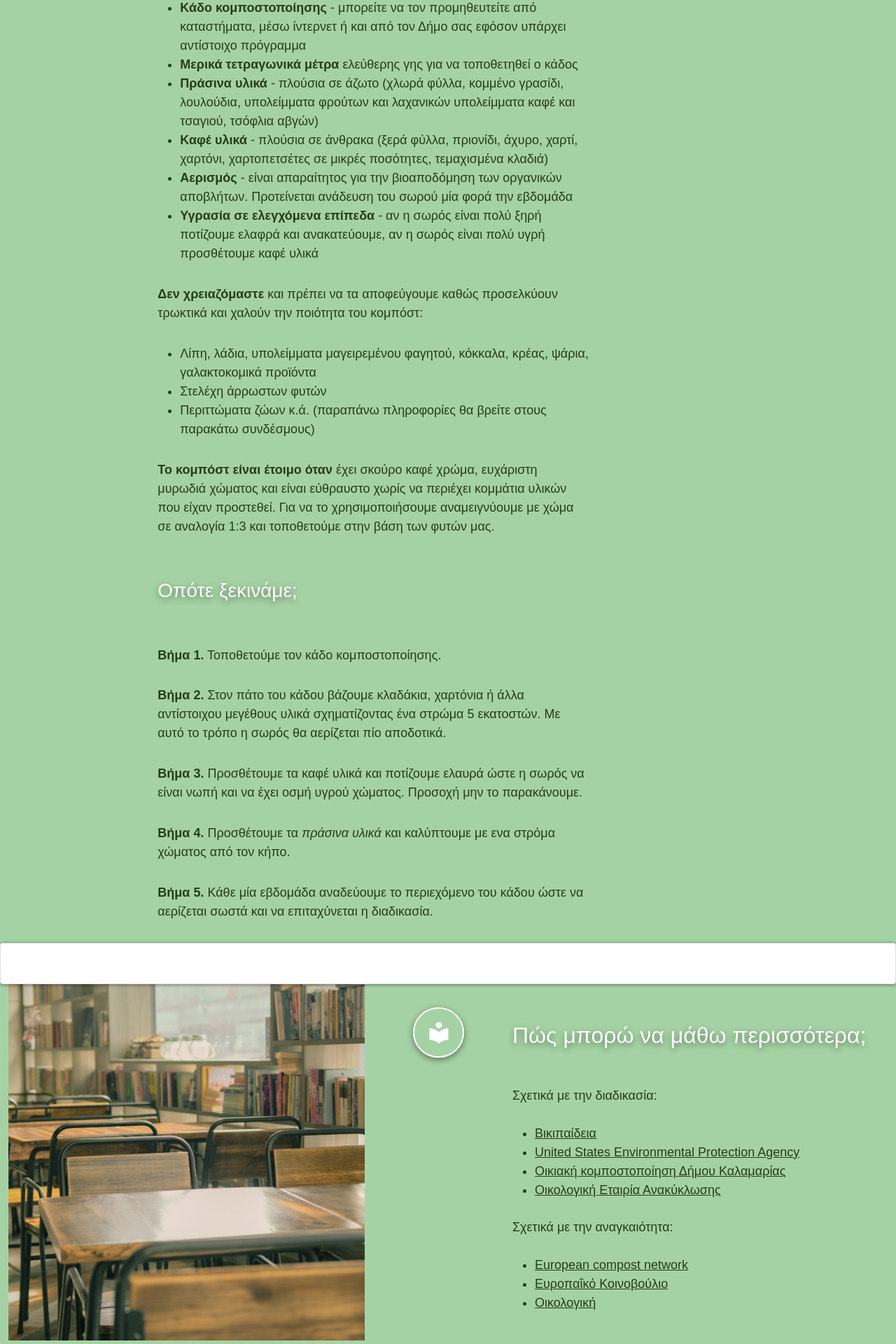
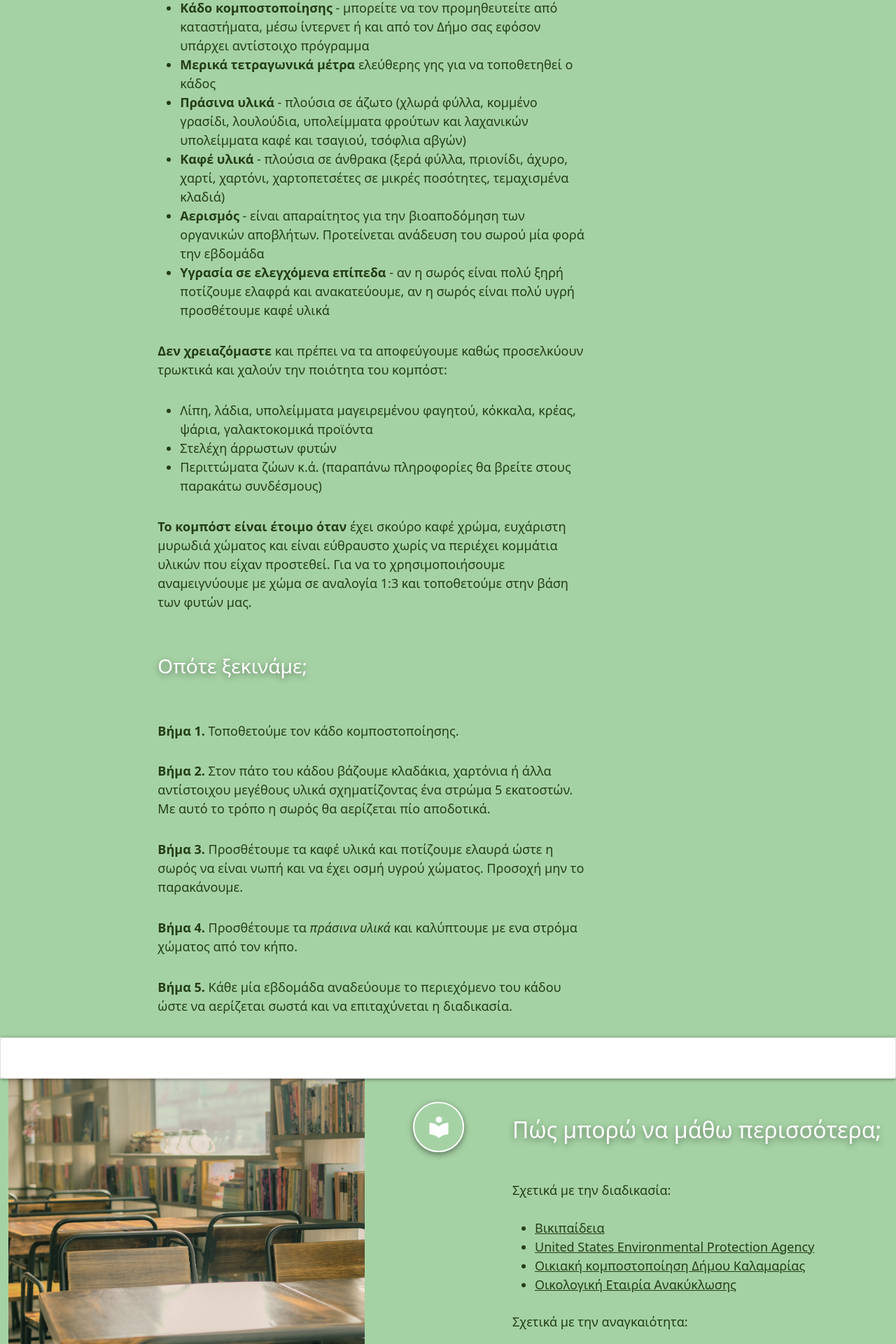
Before and after one commit to SimosNeopoulos/Composting-Project, a PHP site: page /html/info-page.html in a window 1280 px wide. Shown: the part 995-2915 px from the top of the page at 70% size. Run offline with PHP 8.4, Linux system fonts and the light colour scheme; some libraries are stand-ins or nearby versions.

Commit message:
change ul class to info-text

```diff
--- a/css/info-style.css
+++ b/css/info-style.css
@@ -71,7 +71,7 @@
 	text-shadow: 0 3px 10px rgba(0, 0, 0, 0.45);
 }
 
-.info-text, ul, .links-list {
+.info-text, .links-list {
 	color: #243e16;
 	font-size: large;
 	margin-bottom: 5%;
--- a/html/info-page.html
+++ b/html/info-page.html
@@ -1,11 +1,12 @@
 <!DOCTYPE html>
-<html>
+<html >
 <head>
 	<meta charset="UTF-8">
 
+
+	<link rel="stylesheet" type="text/css" href="../css/general.css">
 	<link href="https://cdn.jsdelivr.net/npm/bootstrap@5.1.3/dist/css/bootstrap.min.css" rel="stylesheet" integrity="sha384-1BmE4kWBq78iYhFldvKuhfTAU6auU8tT94WrHftjDbrCEXSU1oBoqyl2QvZ6jIW3" crossorigin="anonymous">
 	<link rel="stylesheet" type="text/css" href="../css/info-style.css">
-	<link rel="stylesheet" type="text/css" href="../css/general.css">
 
 	<title>Composting!</title>
 	<link rel="shortcut icon" href="../images/composting.png">
@@ -119,7 +120,7 @@
 							<div class="col-sm-6 col-md-9">
 								<h2 id="links-header">Πώς μπορώ να μάθω περισσότερα;</h2>
 	 							<p class="links-list">Σχετικά με την διαδικασία:</p>
-								<ul>
+								<ul class="info-text">
 									<li>
 										<a href="https://el.wikipedia.org/wiki/%CE%9A%CE%BF%CE%BC%CF%80%CE%BF%CF%83%CF%84%CE%BF%CF%80%CE%BF%CE%AF%CE%B7%CF%83%CE%B7" target="_blank">Βικιπαίδεια</a>
 									</li>
@@ -134,7 +135,7 @@
 									</li>
 								</ul>
 								<p class="links-list">Σχετικά με την αναγκαιότητα:</p>
-								<ul>
+								<ul class="info-text">
 									<li>
 										<a href="https://www.compostnetwork.info/policy/biowaste-in-europe/" target="_blank">European compost network</a>
 									</li>
```
